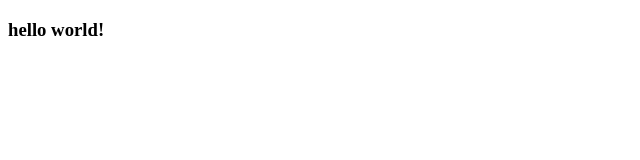
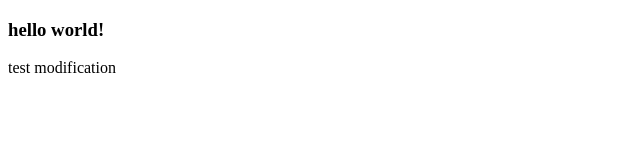
Before and after one commit to renaudgard/phpInt, a plain HTML site: page index.html in a window 1280 px wide. Shown: the whole page, without its empty margins (0-640 px from the left). Drawn offline with Linux system fonts and the light colour scheme.

Commit message:
Update index.html

```diff
--- a/index.html
+++ b/index.html
@@ -6,5 +6,6 @@
 </head>
 <body>
 <h3>hello world!</h3>
+<p>test modification</p>
 </body>
 </html>
```
